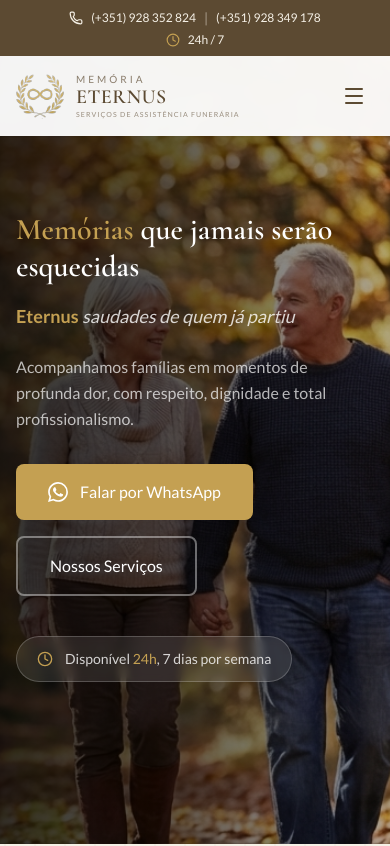
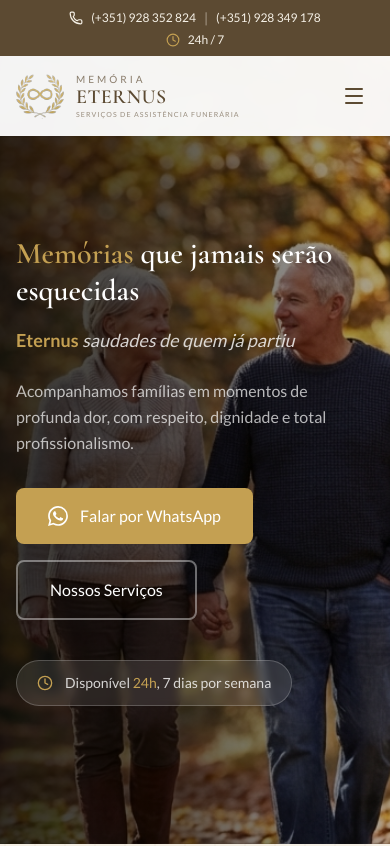
Before and after one commit to Ricardo-Minascurta/site-funeraria, a Next.js app: page / in a window 390 px wide. Shown: the top 846 px of the page. Built offline with nearby package versions, Linux system fonts and the light colour scheme.

Commit message:
Move hero content down on mobile

```diff
--- a/app/page.tsx
+++ b/app/page.tsx
@@ -22,7 +22,7 @@
         </div>
 
         {/* Content - Alinhado à Esquerda */}
-        <div className="relative z-10 w-full max-w-7xl mx-auto px-4 sm:px-6 lg:px-8 pt-32 lg:pt-40 pb-20">
+        <div className="relative z-10 w-full max-w-7xl mx-auto px-4 sm:px-6 lg:px-8 pt-44 sm:pt-32 lg:pt-40 pb-20">
           <div className="max-w-xl lg:max-w-2xl">
             {/* Main Title */}
             <h1
```
